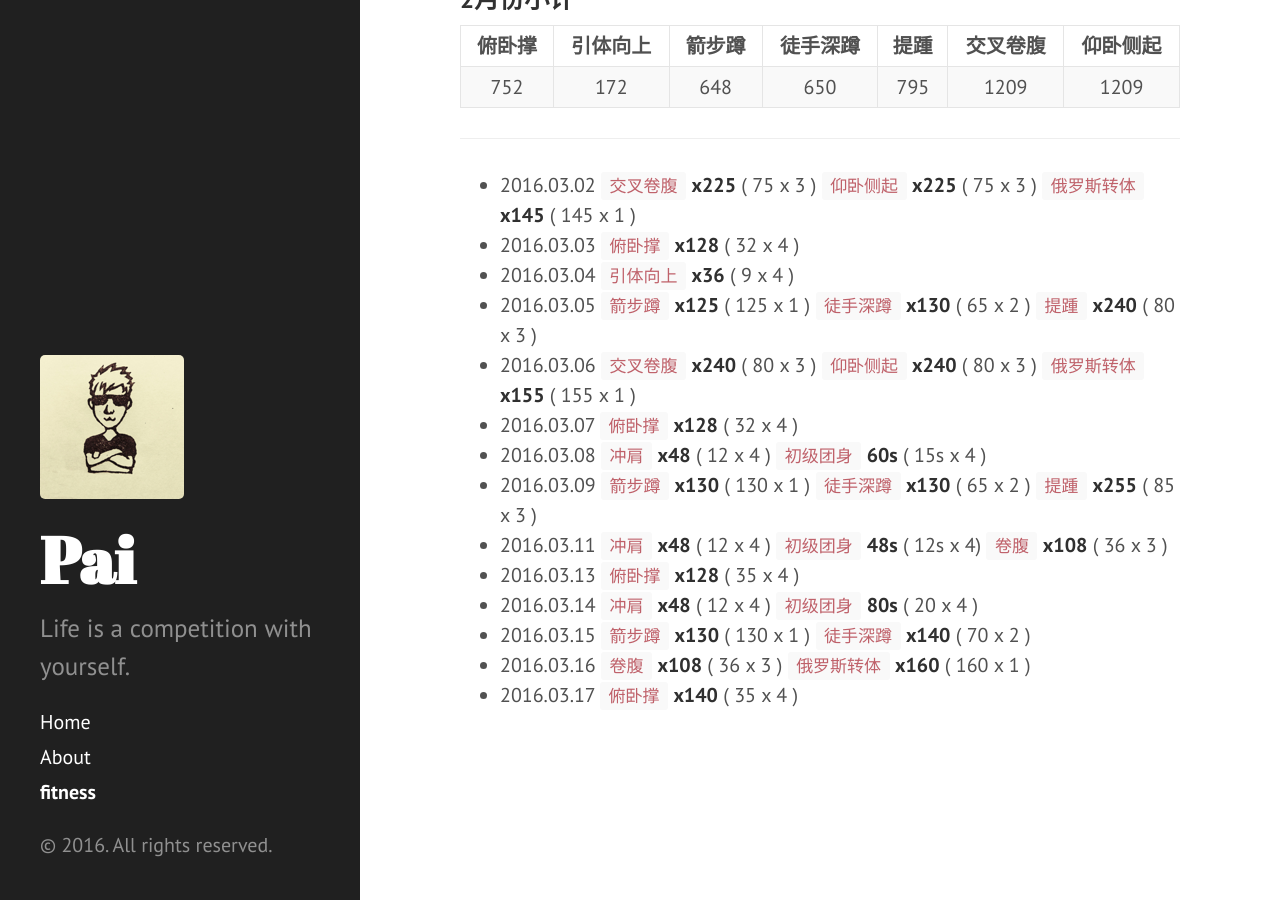
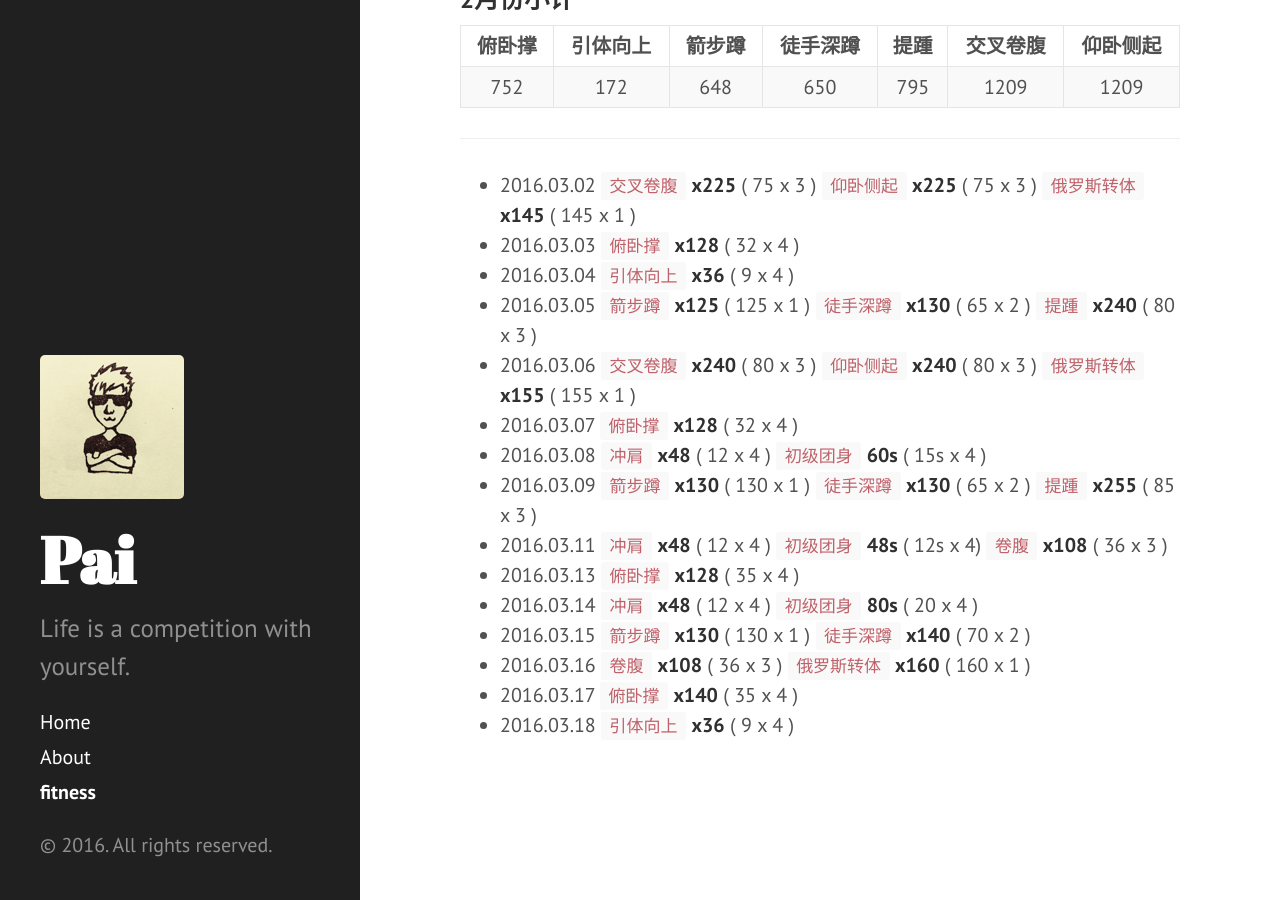
Before and after one commit to dragon8897/dragon8897.github.io, a Jekyll site: the page built from fitness.md, in a window 1280 px wide and 900 px high, scrolled down 2598 px. Built offline with Jekyll 4.4.1, drawn with Linux system fonts in a browser that asks for light colours; Markdown is read by kramdown in place of the engine named in the settings.

Commit message:
add fitness record.

```diff
--- a/fitness.md
+++ b/fitness.md
@@ -91,3 +91,4 @@ title: fitness
 - 2016.03.15 `箭步蹲` **x130** ( 130 x 1 ) `徒手深蹲` **x140** ( 70 x 2 )
 - 2016.03.16 `卷腹` **x108** ( 36 x 3 ) `俄罗斯转体` **x160** ( 160 x 1 )
 - 2016.03.17 `俯卧撑` **x140** ( 35 x 4 )
+- 2016.03.18 `引体向上` **x36** ( 9 x 4 )
```
